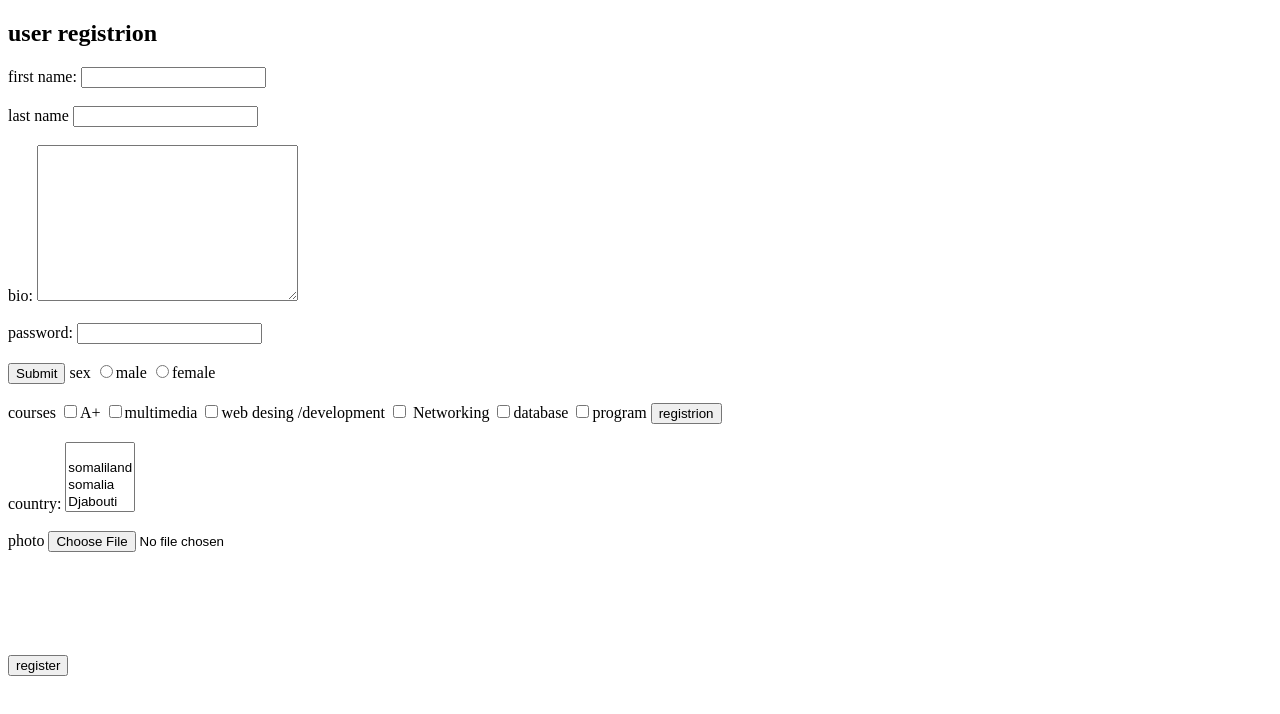
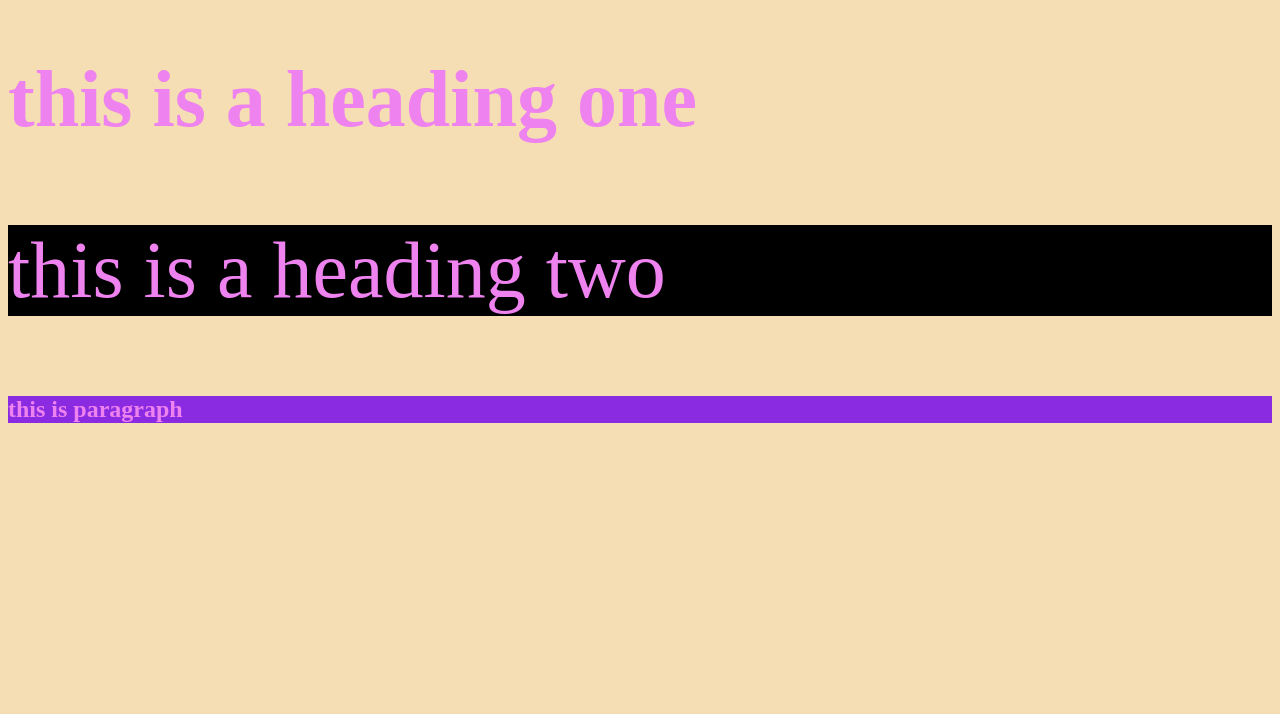
Before and after one commit to upthiasiishussein/my-cod, a plain HTML site: page index.html in a window 1280 px wide. Drawn offline with Linux system fonts and the light colour scheme; grey boxes are pictures that could not be loaded.

Commit message:
Add files via upload

```diff
--- a/index.html
+++ b/index.html
@@ -3,65 +3,24 @@
 <head>
     <meta charset="UTF-8">
     <meta name="viewport" content="width=device-width, initial-scale=1.0">
-    <title>html form: user registrion</title>
+    <title></title>
+    <style>
+   .headingone{
+    font-size: 5rem;
+   }
+#paraone{
+    font-size: 5rem;
+    background-color: black;
+}
+*{
+    background-color: wheat;
+    color: violet
+}
+    </style>
 </head>
 <body>
-    <h2>user registrion</h2>
-    <form action="#"method="get">
-    <label for="first name">first name:</label>
-    <input type="text"name="first"/>
-    <br>
-    <br>
-    <label for="last name ">last name</label>
-    <input type="text"name="last name"/>
-    <br/>
-    <br/>
-    <label for="bio">bio:</label>
-    <textarea name="" id="" cols="30" rows="10"></textarea>
-    <br> <br>
-    <label for="password "> password:</label>
-    <input type="password "name="password"max="6">
-    <br>
-    <br>
-    <input type="submit">
-
-      <label for="sex">sex</label>
-      <input type="radio" name="gender" value="male"/>male
-      <input type="radio" name="gender" value="female"/>female
-      <br />
-      <br />
-      <label for="courses">courses</label>
-      <input type="checkbox" name="courses" value="A+">A+
-      <input type="checkbox" name="courses"value="multimedia">multimedia
-      <input type="checkbox" name="courses" value="web">web desing /development
-      <input type="checkbox" name="courses"value="N+"> Networking
-      <input type="checkbox" name="courses"value="database">database
-      <input type="checkbox" name="courses" value="program">program
-      <input type="submit" value="registrion">
-    <br/>
-    <br>
-      <label for="country">country:</label>
-      <select value="country" multiple value="10">
-      <option value="country"></option>
-      <option value="somalind">somaliland</option>
-      <option value="somalia">somalia</option>
-      <option value="Djabouti">Djabouti</option>
-      <option value="Ethiopia">Ethiopia</option>
-      <option value="kenya">kenya</option>
-      </select>
-      <br/>
-      <br/>
-      <label for="photo">photo</label>
-      <input type="file" name="photo" accept="image/#">
-      <br/>
-      <br/>
-      <input type="submit" value="register">
-
-
-      <video width="50"height="100"
-    source src = "vidoes/vedio - Copy.mp4"></video>
-
-    </video>
-    </form>
+    <h1 class="headingone">this is a heading one</h1>
+    <p id="paraone">this is a heading two</p>
+    <h2 style="background-color: blueviolet;">this is paragraph</h2>
 </body>
 </html>
```
